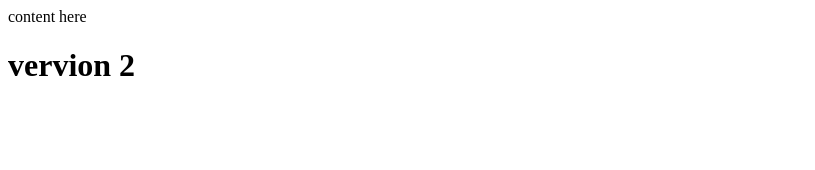
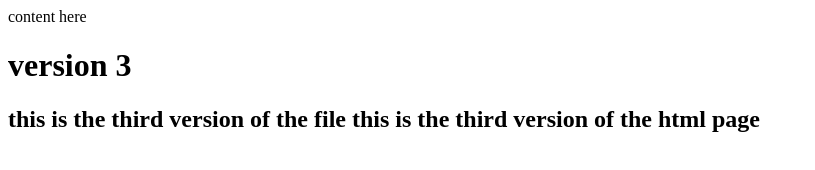
Before and after one commit to ssg1402/testrepo, a plain HTML site: page index.html in a window 1280 px wide. Shown: the whole page, without its empty margins (0-815 px from the left). Drawn offline with Linux system fonts and the light colour scheme.

Commit message:
this is the fourth commit and the third version

```diff
--- a/index.css
+++ b/index.css
@@ -1,3 +1,6 @@
 .class1{
     text-size-adjust: 20px;
 }
+.class2{
+    text-size-adjust: 40px;
+}
--- a/index.html
+++ b/index.html
@@ -7,6 +7,10 @@
   </head>
   <body>
     <div class="class1">content here</div>
-    <h1>vervion 2</h1>
+    <h1>version 3</h1>
+    <h2 class="class2">
+      this is the third version of the file this is the third version of the
+      html page
+    </h2>
   </body>
 </html>
```
